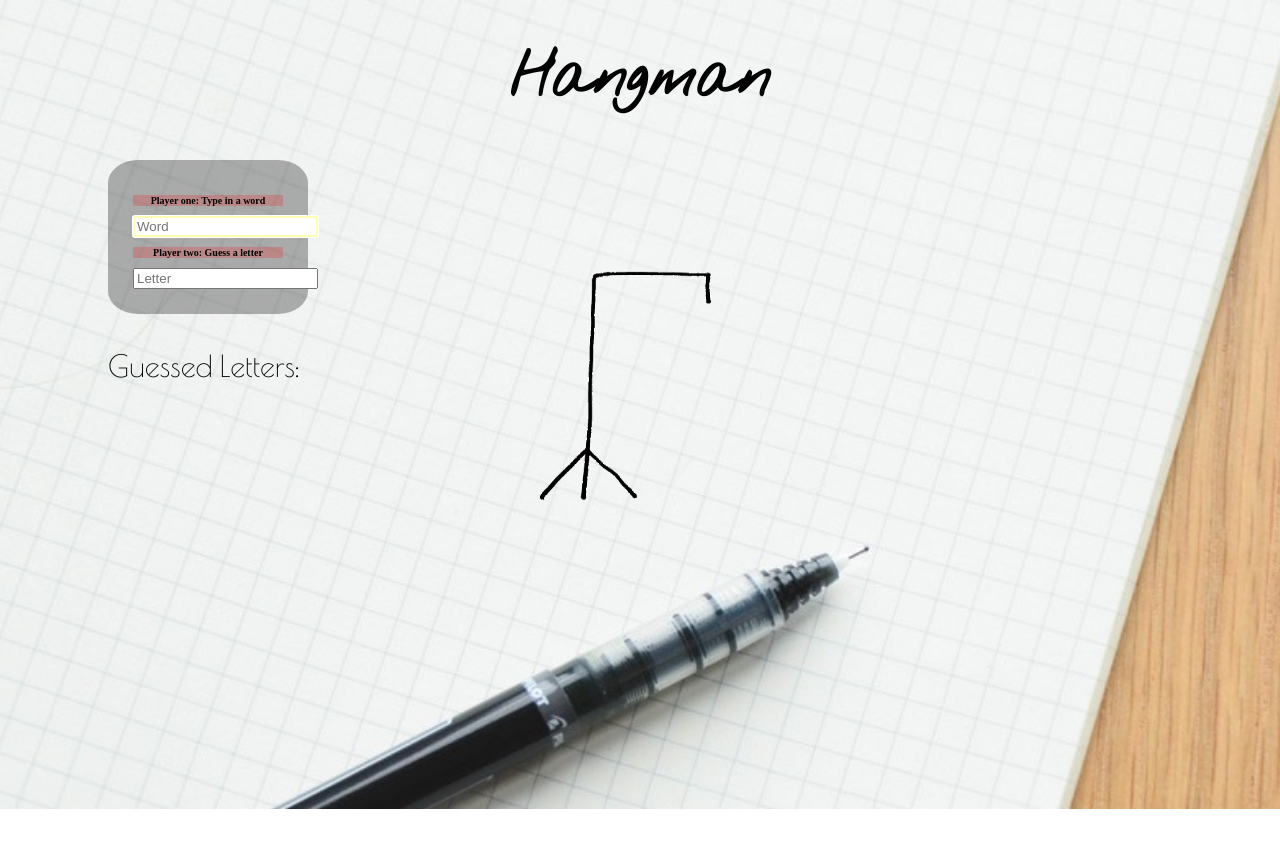
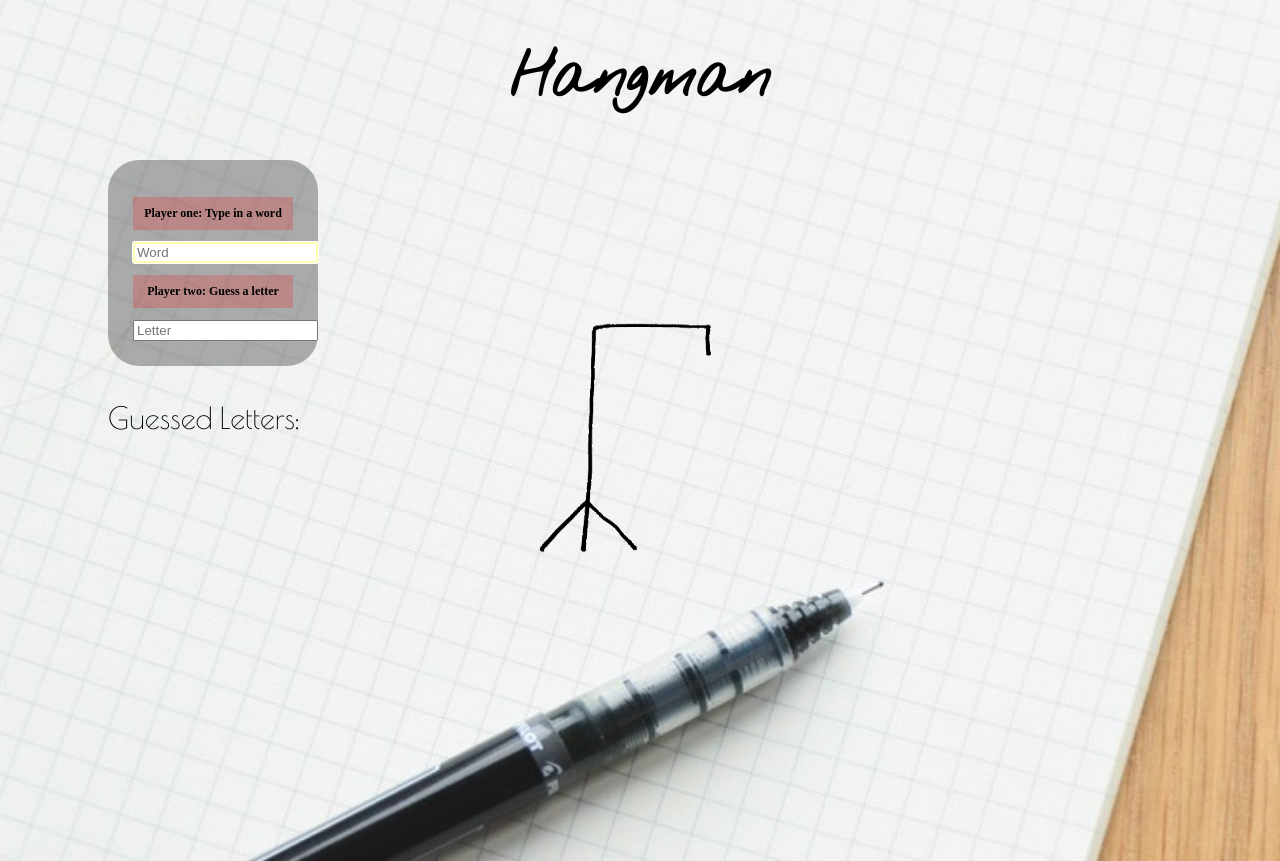
Before and after one commit to dbgobar/hangman, a plain HTML site: page index.html in a window 1280 px wide. Before the commit the page ends 809 px from the top, so only its background shows below. Drawn offline with nearby package versions, Linux system fonts and the light colour scheme.

Commit message:
git css change

```diff
--- a/style.css
+++ b/style.css
@@ -5,7 +5,8 @@ body{
   background-position: center center;
 }
 h3{
-  font-size: 10px;
+  font-size: 12px;
+  padding: 9px;
   background-color: rgba(255, 0, 0, 0.2);
 }
 #container{
@@ -31,7 +32,7 @@ button, input{
   border-radius: 15%;
   margin-left: 50px;
   margin-right: 80px;
-  width: 150px;
+  width: 160px;
   float: left;
 }
 #container{
```
